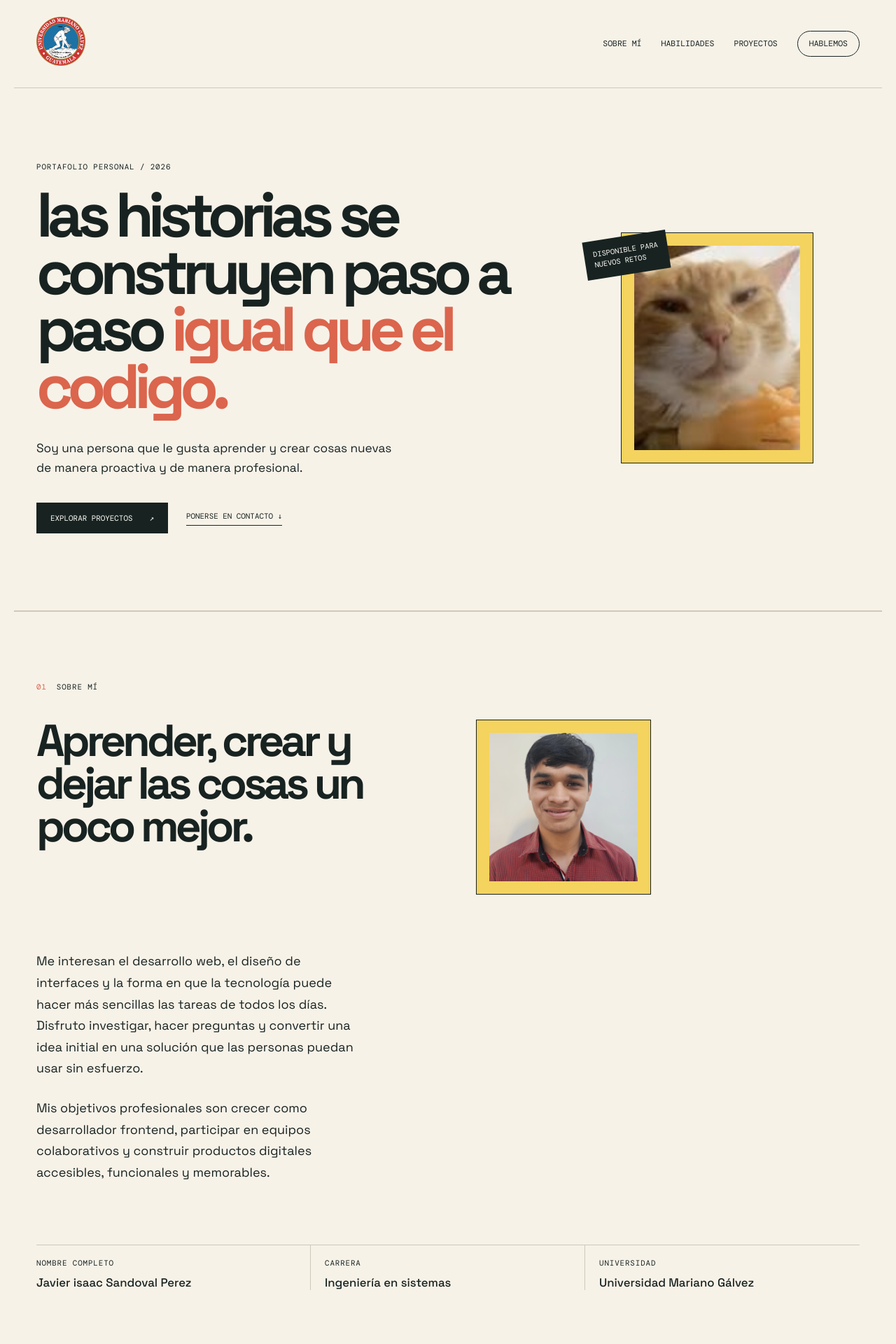
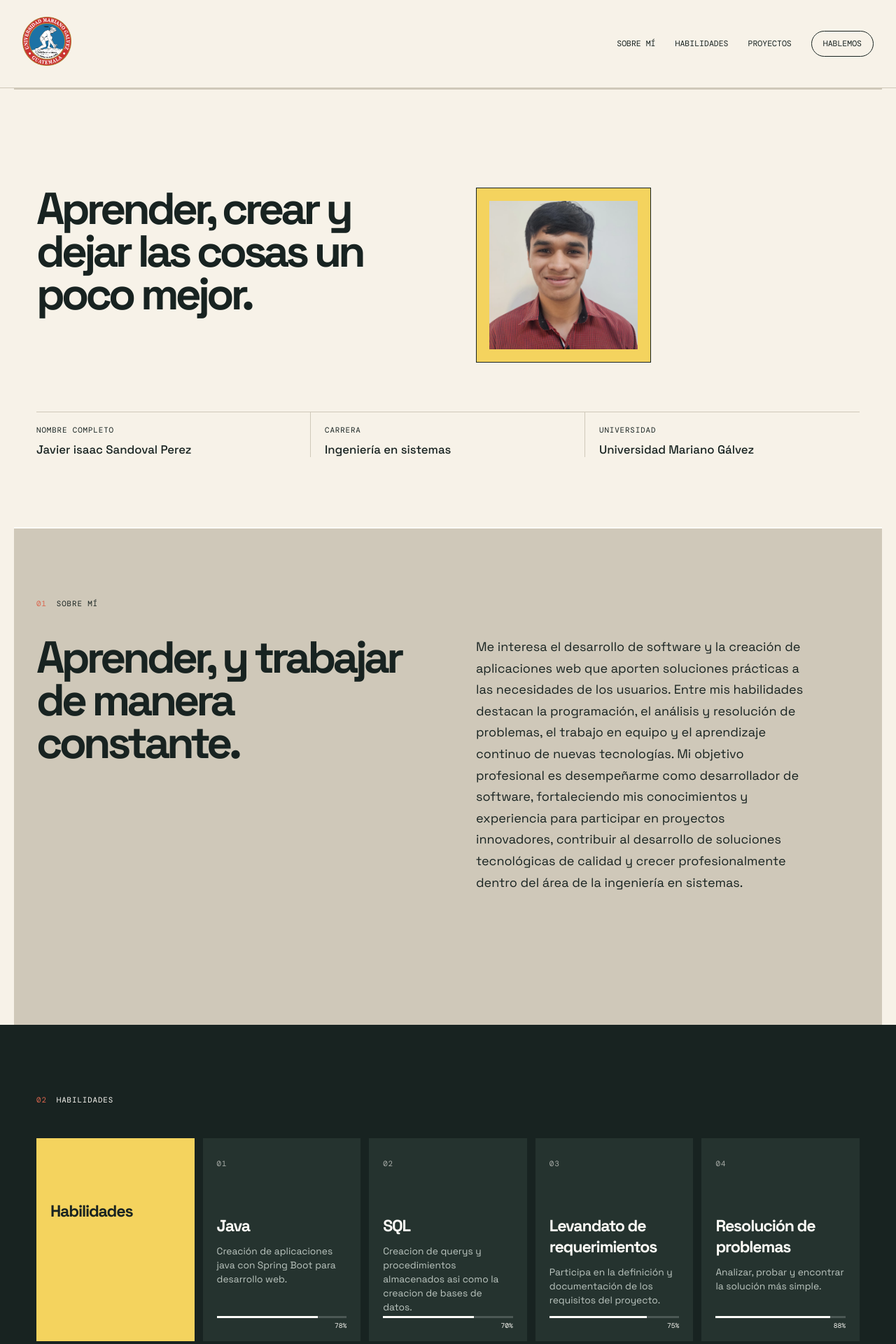
Before and after one commit to melgust/desaweb2026a, a PHP site: page / in a window 1280 px wide. Shown: the top 1920 px of the page at 70% size. Run offline with PHP 8.4, Linux system fonts and the light colour scheme.

Commit message:
modificacion de la seccion sobre mi y eliminacion del encabezado

```diff
--- a/practice1/css/styles.css
+++ b/practice1/css/styles.css
@@ -131,7 +131,7 @@ h3 {
   display: flex;
   justify-content: space-between;
   margin: 0 auto;
-  max-width: 1240px;
+  max-width: none;
   padding: 24px 32px;
   /* Header Fijo al desplazar */
   position: sticky;
@@ -180,84 +180,17 @@ em {
   width: 70px;       /* Ancho deseado */
   height: auto;      /* Alto deseado */
 }
-
-/* ==========================================================================
-   4. SECCIÓN HERO
-   ========================================================================== */
-
-.hero {
-  align-items: center;
-  display: grid;
-  gap: 90px;
-  grid-template-columns: minmax(0, 1.25fr) minmax(280px, 0.75fr);
-  min-height: 650px;
-  padding-bottom: 110px;
-  padding-top: 105px;
-}
-
-.hero-intro {
-  font-size: 1.08rem;
-  line-height: 1.6;
-  max-width: 520px;
-}
-
-.hero-actions {
-  align-items: center;
-  display: flex;
-  gap: 26px;
-  margin-top: 36px;
-}
-
-/* Foto y Tarjeta de Perfil */
-.profile-wrap {
-  justify-self: center;
-  position: relative;
-}
-
-.profile-frame {
-  background: var(--yellow);
-  border: 1px solid var(--ink);
-  height: 330px;
-  padding: 18px;
-  width: 275px;
-}
-
-.profile-frame img {
-  filter: grayscale(15%);
-  height: 100%;
-  object-fit: cover;
-  width: 100%;
-}
-
-.profile-stamp {
-  background: var(--ink);
-  color: var(--paper);
-  font-family: var(--mono);
-  font-size: 0.65rem;
-  left: -52px;
-  line-height: 1.4;
-  padding: 13px;
-  position: absolute;
-  text-transform: uppercase;
-  top: 5px;
-  transform: rotate(-9deg);
-  z-index: 1;
-}
-
-.profile-caption {
-  font-family: var(--mono);
-  font-size: 0.66rem;
-  line-height: 1.45;
-  margin: 32px 0 0 40px;
-  text-transform: uppercase;
-}
-
 /* ==========================================================================
    5. SECCIÓN ABOUT (SOBRE MÍ)
    ========================================================================== */
 
 .about {
   border-top: 2px solid var(--line  );
+}
+
+.about-alt {
+  background-color: var(--line);
+  border-top: 2px solid var(--paper);
 }
 
 .section-label {
--- a/practice1/index.html
+++ b/practice1/index.html
@@ -22,35 +22,11 @@
         </header>
 
         <main>
-            <section class="hero section-shell" id="inicio">
-                <div class="hero-copy">
-                    <p class="eyebrow">Portafolio personal / 2026</p>
-                    <h1>las historias se construyen paso a paso <em>igual que el codigo.</em></h1>
-                    <p class="hero-intro">Soy una persona que le gusta aprender y crear cosas nuevas de manera proactiva y de manera profesional.</p>
-                    <div class="hero-actions">
-                        <a class="button button-dark" href="#proyectos">Explorar proyectos <span aria-hidden="true">↗</span></a>
-                        <a class="text-link" href="#contacto">Ponerse en contacto <span aria-hidden="true">↓</span></a>
-                    </div>
-                </div>
-                <div class="profile-wrap">
-                    <div class="profile-stamp">Disponible para<br>nuevos retos</div>
-                    <div class="profile-frame">
-                        <img src="img/gatoPrueba.jpg" alt="Fotografía de perfil">
-                    </div>
-                </div>
-            </section>
-
-            <section class="about section-shell" id="sobre-mi">
-                <div class="section-label"><span>01</span> Sobre mí</div>
+            <section class="about section-shell" id="Encabezado">
                 <div class="about-content">
                     <h2>Aprender, crear y dejar las cosas un poco mejor.</h2>
                     <div class="profile-frame-about">
                         <img src="img/JavierSandoval.jpeg" alt="Fotografía de perfil">
-                    </div>
-
-                    <div class="about-text">
-                        <p>Me interesan el desarrollo web, el diseño de interfaces y la forma en que la tecnología puede hacer más sencillas las tareas de todos los días. Disfruto investigar, hacer preguntas y convertir una idea initial en una solución que las personas puedan usar sin esfuerzo.</p>
-                        <p>Mis objetivos profesionales son crecer como desarrollador frontend, participar en equipos colaborativos y construir productos digitales accesibles, funcionales y memorables.</p>
                     </div>
                 </div>
                 <div class="identity-list">
@@ -60,17 +36,26 @@
                 </div>
             </section>
 
+            <section class="about-alt section-shell" id="sobre-mi">
+                <div class="section-label"><span>01</span> Sobre mí</div>
+                <div class="about-content">
+                    <h2>Aprender, y trabajar de manera constante.</h2>
+                    <div class="about-text">
+                        <p>Me interesa el desarrollo de software y la creación de aplicaciones web que aporten soluciones prácticas a las necesidades de los usuarios. Entre mis habilidades destacan la programación, el análisis y resolución de problemas, el trabajo en equipo y el aprendizaje continuo de nuevas tecnologías. Mi objetivo profesional es desempeñarme como desarrollador de software, fortaleciendo mis conocimientos y experiencia para participar en proyectos innovadores, contribuir al desarrollo de soluciones tecnológicas de calidad y crecer profesionalmente dentro del área de la ingeniería en sistemas.</p>
+                    </div>
+                </div>
+            </section>
+
             <section class="skills section-shell" id="habilidades">
                 <div class="section-heading">
                     <div class="section-label"><span>02</span> Habilidades</div>
-                    <p>Herramientas y capacidades que uso para dar forma a cada proyecto.</p>
                 </div>
-                <div class="skills-grid">
-                    <article class="skill-card skill-featured"><span class="skill-number">01</span><h3>HTML &amp; CSS</h3><p>Interfaces semánticas, responsive y cuidadas hasta el último detalle.</p><div class="skill-bar"><span style="--level: 92%"></span></div><small>92%</small></article>
-                    <article class="skill-card"><span class="skill-number">02</span><h3>JavaScript</h3><p>Interacciones que hacen que una experiencia se sienta viva.</p><div class="skill-bar"><span style="--level: 78%"></span></div><small>78%</small></article>
-                    <article class="skill-card"><span class="skill-number">03</span><h3>Diseño UI</h3><p>Jerarquía visual, sistemas consistentes y decisiones con propósito.</p><div class="skill-bar"><span style="--level: 84%"></span></div><small>84%</small></article>
-                    <article class="skill-card"><span class="skill-number">04</span><h3>Git &amp; GitHub</h3><p>Versionado, documentación y trabajo ordenado en equipo.</p><div class="skill-bar"><span style="--level: 75%"></span></div><small>75%</small></article>
-                    <article class="skill-card"><span class="skill-number">05</span><h3>Resolución de problemas</h3><p>Analizar, probar y encontrar la solución más simple.</p><div class="skill-bar"><span style="--level: 88%"></span></div><small>88%</small></article>
+                 <div class="skills-grid">
+                    <article class="skill-card skill-featured"><h3>Habilidades</h3></article>
+                    <article class="skill-card"><span class="skill-number">01</span><h3>Java</h3><p>Creación de aplicaciones java con Spring Boot para desarrollo web.</p><div class="skill-bar"><span style="--level: 78%"></span></div><small>78%</small></article>
+                    <article class="skill-card"><span class="skill-number">02</span><h3>SQL</h3><p>Creacion de querys y procedimientos almacenados asi como la creacion de bases de datos.</p><div class="skill-bar"><span style="--level: 70%"></span></div><small>70%</small></article>
+                    <article class="skill-card"><span class="skill-number">03</span><h3>Levandato de requerimientos</h3><p>Participa en la definición y documentación de los requisitos del proyecto.</p><div class="skill-bar"><span style="--level: 75%"></span></div><small>75%</small></article>
+                    <article class="skill-card"><span class="skill-number">04</span><h3>Resolución de problemas</h3><p>Analizar, probar y encontrar la solución más simple.</p><div class="skill-bar"><span style="--level: 88%"></span></div><small>88%</small></article>
                 </div>
             </section>
 
```
